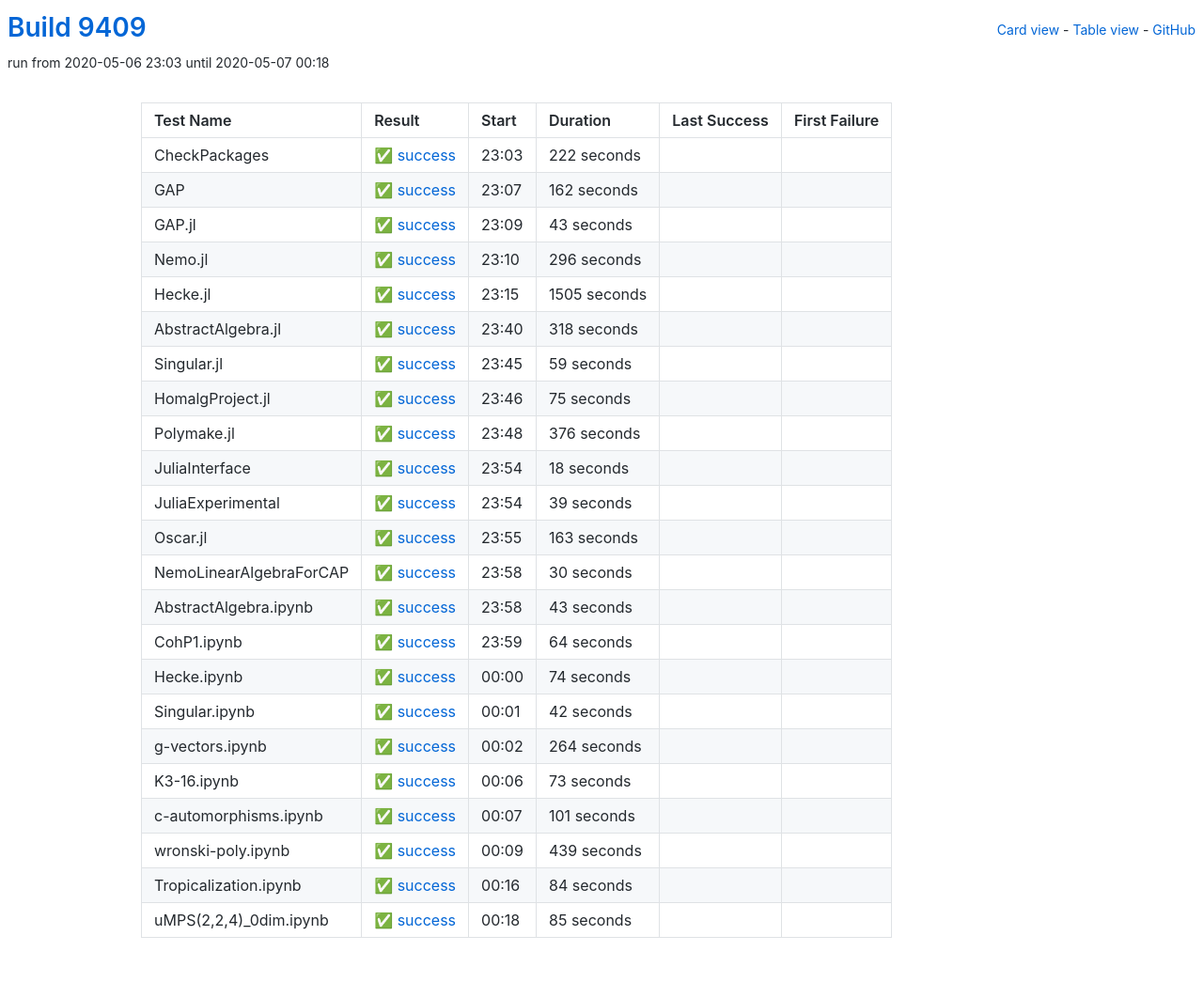
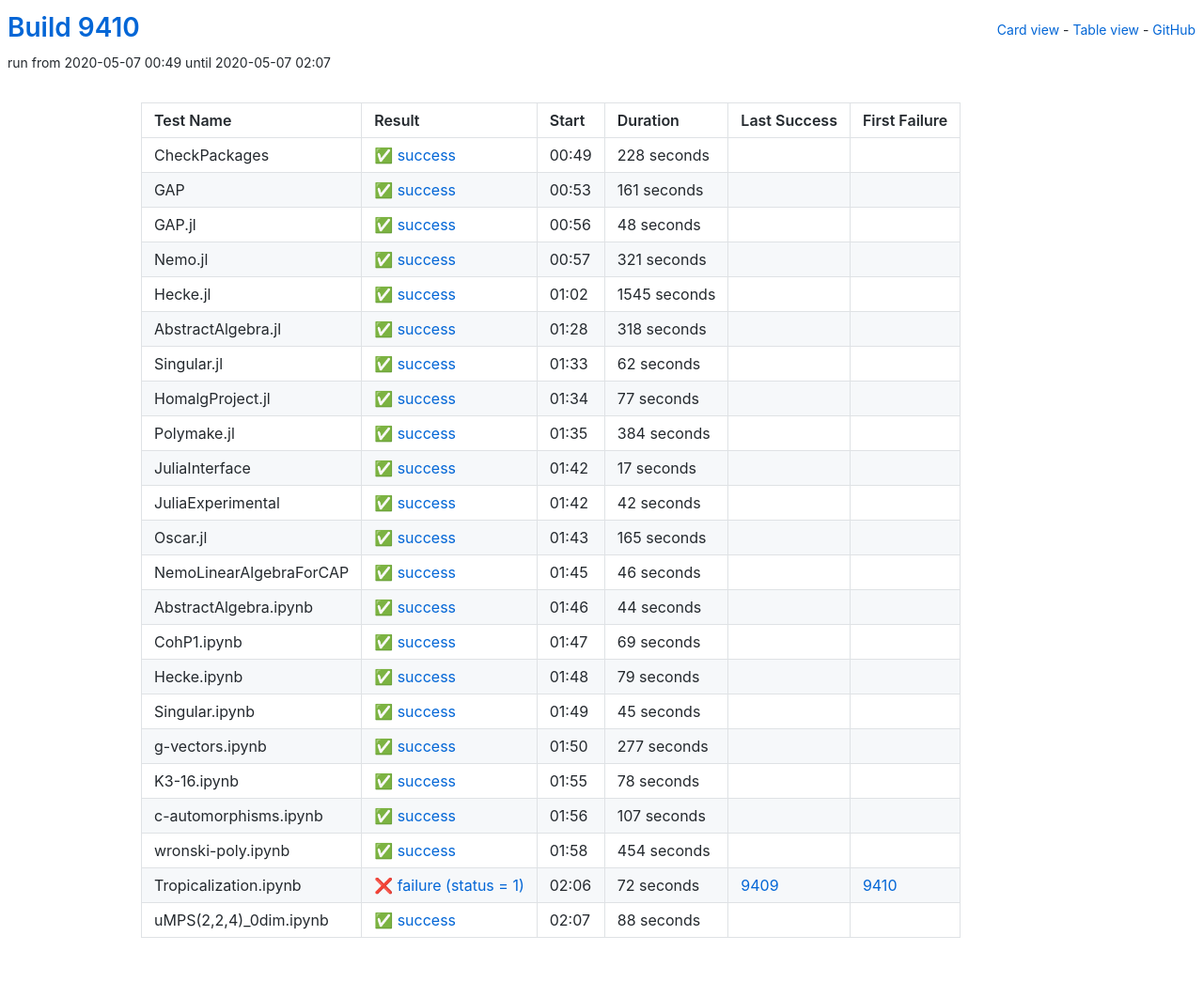
Before and after one commit to oscar-system/oscar-ci-status, a Jekyll site: the page built from table.html, in a window 1280 px wide. Shown: the whole page at 94% size. Built offline with Jekyll 4.4.1, drawn with Linux system fonts in a browser that asks for light colours.

Commit message:
Build 9410

```diff
--- a/_data/ci.yml
+++ b/_data/ci.yml
@@ -1,65 +1,65 @@
-build: 9409
-build_url: https://oscarci.mathematik.uni-kl.de/job/oscar/9409/
+build: 9410
+build_url: https://oscarci.mathematik.uni-kl.de/job/oscar/9410/
 job: oscar
 tests:
-- duration: 222
+- duration: 228
   exitcode: 0
   first_failure: false
   first_failure_url: null
   id: checkpackages
   last_success: false
   last_success_url: null
-  log: https://oscarci.mathematik.uni-kl.de/job/oscar/9409/artifact/logs/build-9409/CheckPackages.log
+  log: https://oscarci.mathematik.uni-kl.de/job/oscar/9410/artifact/logs/build-9410/CheckPackages.log
   name: CheckPackages
-  start: 2020-05-06 23:03
+  start: 2020-05-07 00:49
   status: success
   success: true
-- duration: 162
+- duration: 161
   exitcode: 0
   first_failure: false
   first_failure_url: null
   id: gap
   last_success: false
   last_success_url: null
-  log: https://oscarci.mathematik.uni-kl.de/job/oscar/9409/artifact/logs/build-9409/GAP.log
+  log: https://oscarci.mathematik.uni-kl.de/job/oscar/9410/artifact/logs/build-9410/GAP.log
   name: GAP
-  start: 2020-05-06 23:07
+  start: 2020-05-07 00:53
   status: success
   success: true
-- duration: 43
+- duration: 48
   exitcode: 0
   first_failure: false
   first_failure_url: null
   id: gap-jl
   last_success: false
   last_success_url: null
-  log: https://oscarci.mathematik.uni-kl.de/job/oscar/9409/artifact/logs/build-9409/GAP.jl.log
+  log: https://oscarci.mathematik.uni-kl.de/job/oscar/9410/artifact/logs/build-9410/GAP.jl.log
   name: GAP.jl
-  start: 2020-05-06 23:09
+  start: 2020-05-07 00:56
   status: success
   success: true
-- duration: 296
+- duration: 321
   exitcode: 0
   first_failure: false
   first_failure_url: null
   id: nemo-jl
   last_success: false
   last_success_url: null
-  log: https://oscarci.mathematik.uni-kl.de/job/oscar/9409/artifact/logs/build-9409/Nemo.jl.log
+  log: https://oscarci.mathematik.uni-kl.de/job/oscar/9410/artifact/logs/build-9410/Nemo.jl.log
   name: Nemo.jl
-  start: 2020-05-06 23:10
+  start: 2020-05-07 00:57
   status: success
   success: true
-- duration: 1505
+- duration: 1545
   exitcode: 0
   first_failure: false
   first_failure_url: null
   id: hecke-jl
   last_success: false
   last_success_url: null
-  log: https://oscarci.mathematik.uni-kl.de/job/oscar/9409/artifact/logs/build-9409/Hecke.jl.log
+  log: https://oscarci.mathematik.uni-kl.de/job/oscar/9410/artifact/logs/build-9410/Hecke.jl.log
   name: Hecke.jl
-  start: 2020-05-06 23:15
+  start: 2020-05-07 01:02
   status: success
   success: true
 - duration: 318
@@ -69,212 +69,212 @@
   id: abstractalgebra-jl
   last_success: false
   last_success_url: null
-  log: https://oscarci.mathematik.uni-kl.de/job/oscar/9409/artifact/logs/build-9409/AbstractAlgebra.jl.log
+  log: https://oscarci.mathematik.uni-kl.de/job/oscar/9410/artifact/logs/build-9410/AbstractAlgebra.jl.log
   name: AbstractAlgebra.jl
-  start: 2020-05-06 23:40
+  start: 2020-05-07 01:28
   status: success
   success: true
-- duration: 59
+- duration: 62
   exitcode: 0
   first_failure: false
   first_failure_url: null
   id: singular-jl
   last_success: false
   last_success_url: null
-  log: https://oscarci.mathematik.uni-kl.de/job/oscar/9409/artifact/logs/build-9409/Singular.jl.log
+  log: https://oscarci.mathematik.uni-kl.de/job/oscar/9410/artifact/logs/build-9410/Singular.jl.log
   name: Singular.jl
-  start: 2020-05-06 23:45
+  start: 2020-05-07 01:33
   status: success
   success: true
-- duration: 75
+- duration: 77
   exitcode: 0
   first_failure: false
   first_failure_url: null
   id: homalgproject-jl
   last_success: false
   last_success_url: null
-  log: https://oscarci.mathematik.uni-kl.de/job/oscar/9409/artifact/logs/build-9409/HomalgProject.jl.log
+  log: https://oscarci.mathematik.uni-kl.de/job/oscar/9410/artifact/logs/build-9410/HomalgProject.jl.log
   name: HomalgProject.jl
-  start: 2020-05-06 23:46
+  start: 2020-05-07 01:34
   status: success
   success: true
-- duration: 376
+- duration: 384
   exitcode: 0
   first_failure: false
   first_failure_url: null
   id: polymake-jl
   last_success: false
   last_success_url: null
-  log: https://oscarci.mathematik.uni-kl.de/job/oscar/9409/artifact/logs/build-9409/Polymake.jl.log
+  log: https://oscarci.mathematik.uni-kl.de/job/oscar/9410/artifact/logs/build-9410/Polymake.jl.log
   name: Polymake.jl
-  start: 2020-05-06 23:48
+  start: 2020-05-07 01:35
   status: success
   success: true
-- duration: 18
+- duration: 17
   exitcode: 0
   first_failure: false
   first_failure_url: null
   id: juliainterface
   last_success: false
   last_success_url: null
-  log: https://oscarci.mathematik.uni-kl.de/job/oscar/9409/artifact/logs/build-9409/JuliaInterface.log
+  log: https://oscarci.mathematik.uni-kl.de/job/oscar/9410/artifact/logs/build-9410/JuliaInterface.log
   name: JuliaInterface
-  start: 2020-05-06 23:54
+  start: 2020-05-07 01:42
   status: success
   success: true
-- duration: 39
+- duration: 42
   exitcode: 0
   first_failure: false
   first_failure_url: null
   id: juliaexperimental
   last_success: false
   last_success_url: null
-  log: https://oscarci.mathematik.uni-kl.de/job/oscar/9409/artifact/logs/build-9409/JuliaExperimental.log
+  log: https://oscarci.mathematik.uni-kl.de/job/oscar/9410/artifact/logs/build-9410/JuliaExperimental.log
   name: JuliaExperimental
-  start: 2020-05-06 23:54
+  start: 2020-05-07 01:42
   status: success
   success: true
-- duration: 163
+- duration: 165
   exitcode: 0
   first_failure: false
   first_failure_url: null
   id: oscar-jl
   last_success: false
   last_success_url: null
-  log: https://oscarci.mathematik.uni-kl.de/job/oscar/9409/artifact/logs/build-9409/Oscar.jl.log
+  log: https://oscarci.mathematik.uni-kl.de/job/oscar/9410/artifact/logs/build-9410/Oscar.jl.log
   name: Oscar.jl
-  start: 2020-05-06 23:55
+  start: 2020-05-07 01:43
   status: success
   success: true
-- duration: 30
+- duration: 46
   exitcode: 0
   first_failure: false
   first_failure_url: null
   id: nemolinearalgebraforcap
   last_success: false
   last_success_url: null
-  log: https://oscarci.mathematik.uni-kl.de/job/oscar/9409/artifact/logs/build-9409/NemoLinearAlgebraForCAP.log
+  log: https://oscarci.mathematik.uni-kl.de/job/oscar/9410/artifact/logs/build-9410/NemoLinearAlgebraForCAP.log
   name: NemoLinearAlgebraForCAP
-  start: 2020-05-06 23:58
+  start: 2020-05-07 01:45
   status: success
   success: true
-- duration: 43
+- duration: 44
   exitcode: 0
   first_failure: false
   first_failure_url: null
   id: abstractalgebra-ipynb
   last_success: false
   last_success_url: null
-  log: https://oscarci.mathematik.uni-kl.de/job/oscar/9409/artifact/logs/build-9409/AbstractAlgebra.ipynb.log
+  log: https://oscarci.mathematik.uni-kl.de/job/oscar/9410/artifact/logs/build-9410/AbstractAlgebra.ipynb.log
   name: AbstractAlgebra.ipynb
-  start: 2020-05-06 23:58
+  start: 2020-05-07 01:46
   status: success
   success: true
-- duration: 64
+- duration: 69
   exitcode: 0
   first_failure: false
   first_failure_url: null
   id: cohp1-ipynb
   last_success: false
   last_success_url: null
-  log: https://oscarci.mathematik.uni-kl.de/job/oscar/9409/artifact/logs/build-9409/CohP1.ipynb.log
+  log: https://oscarci.mathematik.uni-kl.de/job/oscar/9410/artifact/logs/build-9410/CohP1.ipynb.log
   name: CohP1.ipynb
-  start: 2020-05-06 23:59
+  start: 2020-05-07 01:47
   status: success
   success: true
-- duration: 74
+- duration: 79
   exitcode: 0
   first_failure: false
   first_failure_url: null
   id: hecke-ipynb
   last_success: false
   last_success_url: null
-  log: https://oscarci.mathematik.uni-kl.de/job/oscar/9409/artifact/logs/build-9409/Hecke.ipynb.log
+  log: https://oscarci.mathematik.uni-kl.de/job/oscar/9410/artifact/logs/build-9410/Hecke.ipynb.log
   name: Hecke.ipynb
-  start: 2020-05-07 00:00
+  start: 2020-05-07 01:48
   status: success
   success: true
-- duration: 42
+- duration: 45
   exitcode: 0
   first_failure: false
   first_failure_url: null
   id: singular-ipynb
   last_success: false
   last_success_url: null
-  log: https://oscarci.mathematik.uni-kl.de/job/oscar/9409/artifact/logs/build-9409/Singular.ipynb.log
+  log: https://oscarci.mathematik.uni-kl.de/job/oscar/9410/artifact/logs/build-9410/Singular.ipynb.log
   name: Singular.ipynb
-  start: 2020-05-07 00:01
+  start: 2020-05-07 01:49
   status: success
   success: true
-- duration: 264
+- duration: 277
   exitcode: 0
   first_failure: false
   first_failure_url: null
   id: g-vectors-ipynb
   last_success: false
   last_success_url: null
-  log: https://oscarci.mathematik.uni-kl.de/job/oscar/9409/artifact/logs/build-9409/g-vectors.ipynb.log
+  log: https://oscarci.mathematik.uni-kl.de/job/oscar/9410/artifact/logs/build-9410/g-vectors.ipynb.log
   name: g-vectors.ipynb
-  start: 2020-05-07 00:02
+  start: 2020-05-07 01:50
   status: success
   success: true
-- duration: 73
+- duration: 78
   exitcode: 0
   first_failure: false
   first_failure_url: null
   id: k3-16-ipynb
   last_success: false
   last_success_url: null
-  log: https://oscarci.mathematik.uni-kl.de/job/oscar/9409/artifact/logs/build-9409/K3-16.ipynb.log
+  log: https://oscarci.mathematik.uni-kl.de/job/oscar/9410/artifact/logs/build-9410/K3-16.ipynb.log
   name: K3-16.ipynb
-  start: 2020-05-07 00:06
+  start: 2020-05-07 01:55
   status: success
   success: true
-- duration: 101
+- duration: 107
   exitcode: 0
   first_failure: false
   first_failure_url: null
   id: c-automorphisms-ipynb
   last_success: false
   last_success_url: null
-  log: https://oscarci.mathematik.uni-kl.de/job/oscar/9409/artifact/logs/build-9409/c-automorphisms.ipynb.log
+  log: https://oscarci.mathematik.uni-kl.de/job/oscar/9410/artifact/logs/build-9410/c-automorphisms.ipynb.log
   name: c-automorphisms.ipynb
-  start: 2020-05-07 00:07
+  start: 2020-05-07 01:56
   status: success
   success: true
-- duration: 439
+- duration: 454
   exitcode: 0
   first_failure: false
   first_failure_url: null
   id: wronski-poly-ipynb
   last_success: false
   last_success_url: null
-  log: https://oscarci.mathematik.uni-kl.de/job/oscar/9409/artifact/logs/build-9409/wronski-poly.ipynb.log
+  log: https://oscarci.mathematik.uni-kl.de/job/oscar/9410/artifact/logs/build-9410/wronski-poly.ipynb.log
   name: wronski-poly.ipynb
-  start: 2020-05-07 00:09
+  start: 2020-05-07 01:58
   status: success
   success: true
-- duration: 84
-  exitcode: 0
-  first_failure: false
-  first_failure_url: null
+- duration: 72
+  exitcode: 1
+  first_failure: 9410
+  first_failure_url: https://oscarci.mathematik.uni-kl.de/job/oscar/9410/
   id: tropicalization-ipynb
-  last_success: false
-  last_success_url: null
-  log: https://oscarci.mathematik.uni-kl.de/job/oscar/9409/artifact/logs/build-9409/Tropicalization.ipynb.log
+  last_success: 9409
+  last_success_url: https://oscarci.mathematik.uni-kl.de/job/oscar/9409/
+  log: https://oscarci.mathematik.uni-kl.de/job/oscar/9410/artifact/logs/build-9410/Tropicalization.ipynb.log
   name: Tropicalization.ipynb
-  start: 2020-05-07 00:16
-  status: success
-  success: true
-- duration: 85
+  start: 2020-05-07 02:06
+  status: failure
+  success: false
+- duration: 88
   exitcode: 0
   first_failure: false
   first_failure_url: null
   id: umps-2-2-4-0dim-ipynb
   last_success: false
   last_success_url: null
-  log: https://oscarci.mathematik.uni-kl.de/job/oscar/9409/artifact/logs/build-9409/uMPS-2-2-4-_0dim.ipynb.log
+  log: https://oscarci.mathematik.uni-kl.de/job/oscar/9410/artifact/logs/build-9410/uMPS-2-2-4-_0dim.ipynb.log
   name: uMPS(2,2,4)_0dim.ipynb
-  start: 2020-05-07 00:18
+  start: 2020-05-07 02:07
   status: success
   success: true
```
Also changed, not shown: README.md.
